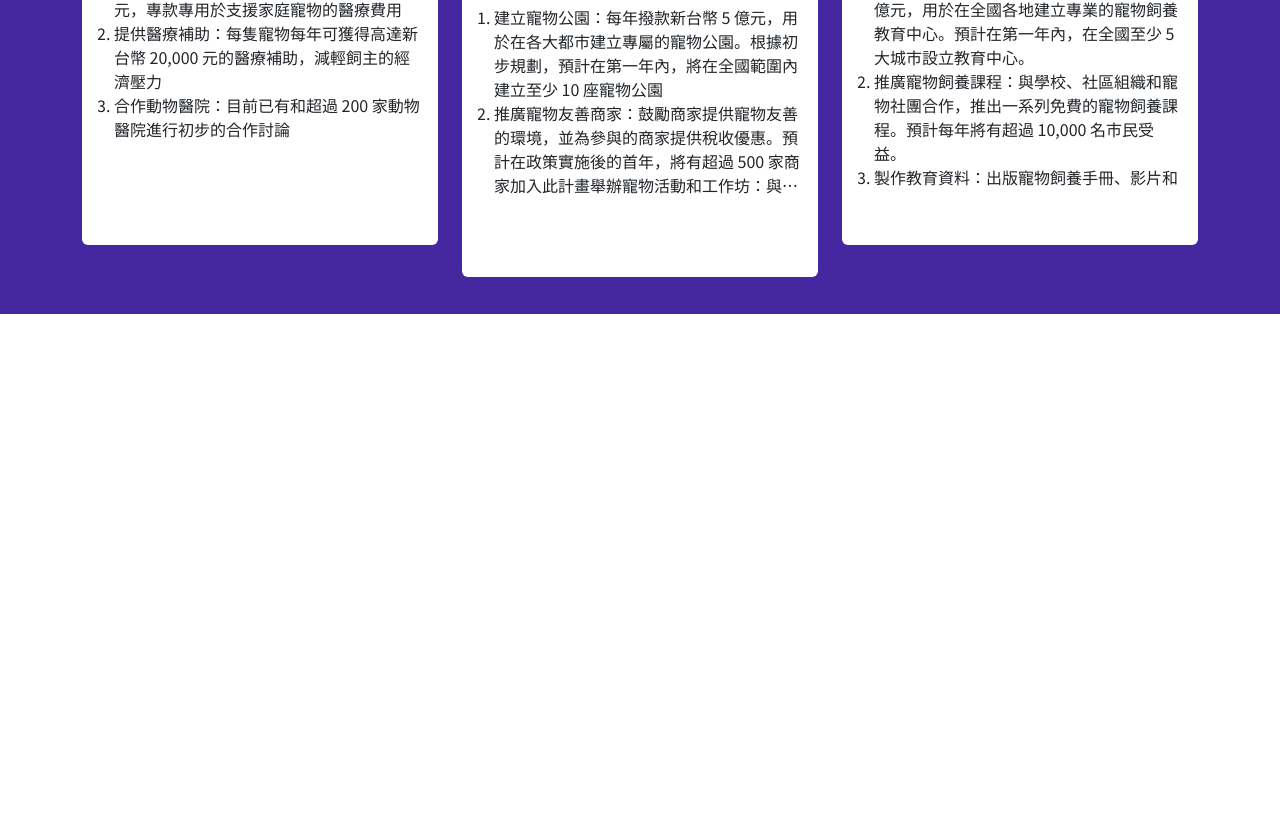
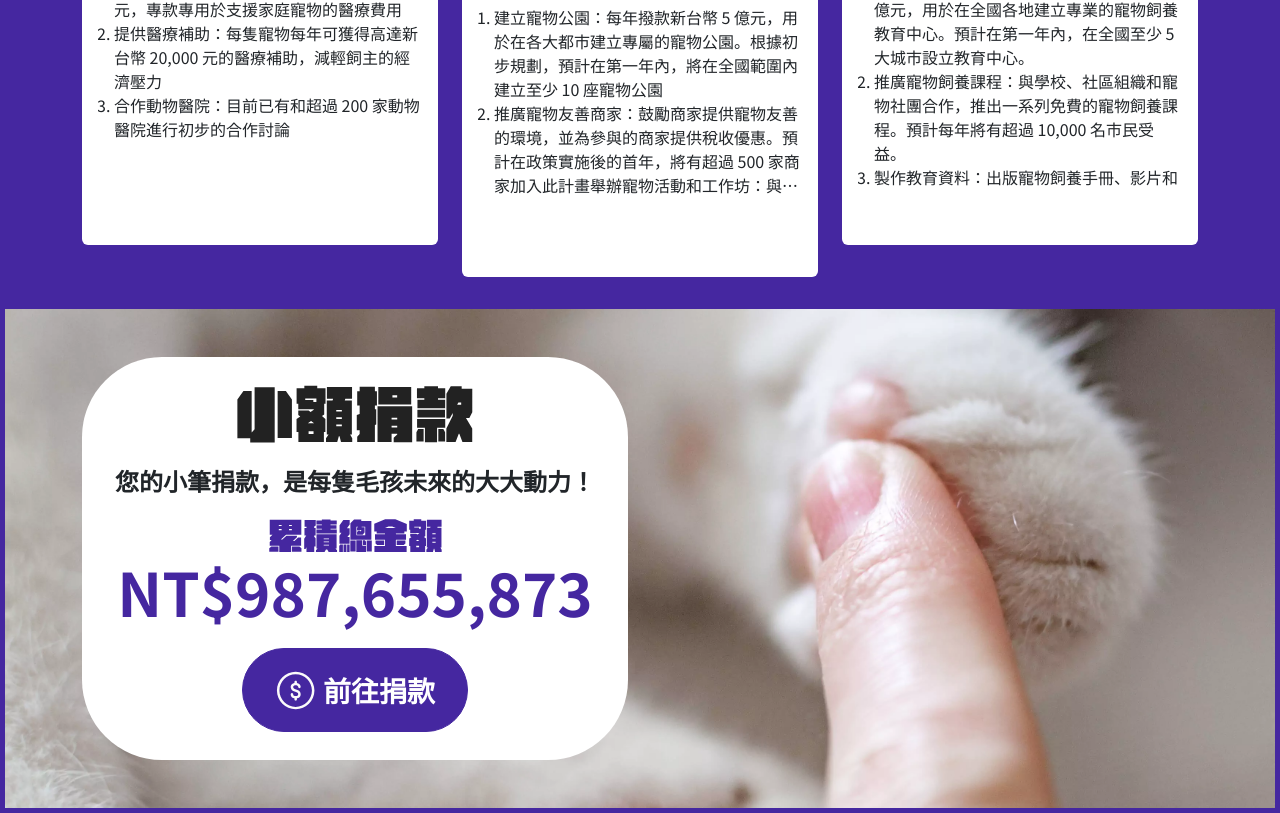
Before and after one commit to jayredk/F2E-2023-week1, a Vue app: page / in a window 1280 px wide. Shown: the part 2126-2939 px from the top of the page. Before the commit the page ends 2440 px from the top, so only its background shows below. Built offline with nearby package versions, Linux system fonts and the light colour scheme.

Commit message:
feat: 🎸 add donate section

```diff
--- a/src/components/TheNavbar.vue
+++ b/src/components/TheNavbar.vue
@@ -88,7 +88,11 @@ const closeCanvas = () => offcanvas.value.hide();
               <a class="nav-link px-0" href="#">民眾服務信箱</a>
             </li>
             <li class="btn btn-primary d-flex align-items-center px-5 py-2 rounded-pill">
-              <IconCoin class="me-2 fill-white" />
+              <IconCoin
+                class="me-2 fill-white"
+                width="30"
+                height="30"
+              />
               <a class="fs-5 fw-bolder text-white text-decoration-none" href="#">小額捐款</a>
             </li>
           </ul>
--- a/src/views/HomeView.vue
+++ b/src/views/HomeView.vue
@@ -8,6 +8,9 @@ import Slogan from '@/assets/images/slogan.svg';
 import LatestCampaign from '@/assets/images/latest-campaign.svg';
 import Polygon from '@/assets/images/polygon.svg';
 import Issue from '@/assets/images/issue.svg';
+import Donate from '@/assets/images/donate.svg';
+import TotalDonate from '@/assets/images/total-donate.svg';
+import IconCoin from "@/assets/images/coin.svg";
 
 </script>
 
@@ -190,6 +193,33 @@ import Issue from '@/assets/images/issue.svg';
         </ul>
       </div>
     </section>
+
+    <section class="bg-donate py-10">
+      <div class="container">
+        <div class="row">
+          <div class="col-lg-6">
+            <div class="donate p-7 bg-white">
+              <div class="text-center">
+                <Donate class="mb-5" />
+                <p class="mb-5 fs-4 fw-bolder">
+                  您的小筆捐款，是每隻毛孩未來的大大動力！
+                </p>
+                <TotalDonate />
+                <div class="donate-num mb-5 text-primary fw-bolder lh-sm">NT$987,655,873</div>
+                <button type="button" class="btn btn-primary d-flex align-items-center mx-auto px-8 py-5 rounded-pill fs-3 fw-bolder">
+                  <IconCoin
+                    class="me-2 fill-white"
+                    width="40"
+                    height="40"
+                  />
+                  前往捐款
+                </button>
+              </div>
+            </div>
+          </div>
+        </div>
+      </div>
+    </section>
   </main>
 </template>
 
@@ -220,4 +250,23 @@ import Issue from '@/assets/images/issue.svg';
     }
   }
 
+  .bg-donate {
+    background-image: url(@/assets/images/donate-bg.webp);
+    background-position: center center;
+    background-repeat: no-repeat;
+    background-size: cover;
+  }
+
+  .donate {
+    border-radius: 5rem;
+  }
+
+  .donate-num {
+    font-size: 3.75rem;
+  }
+
+  .fill-white {
+    fill: #FAFAFA;
+  }
+
 </style>
```
Also changed, not shown: src/assets/images/coin.svg.
